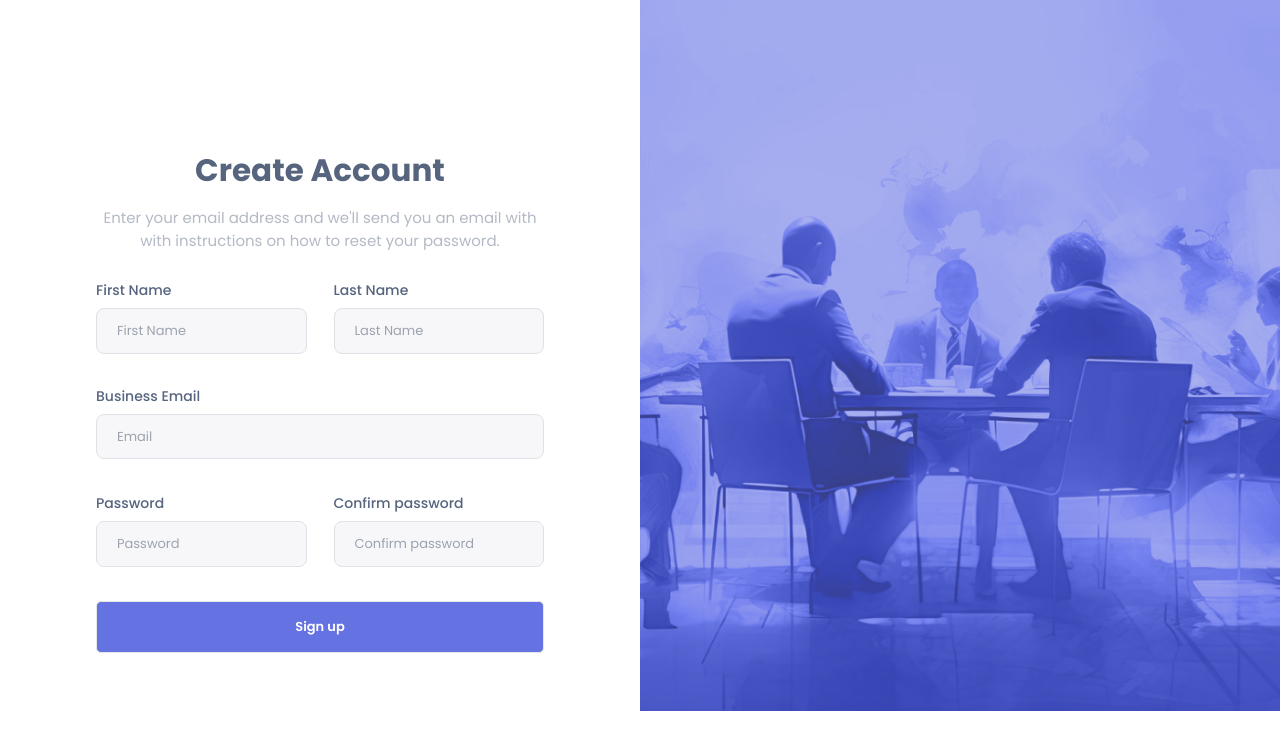
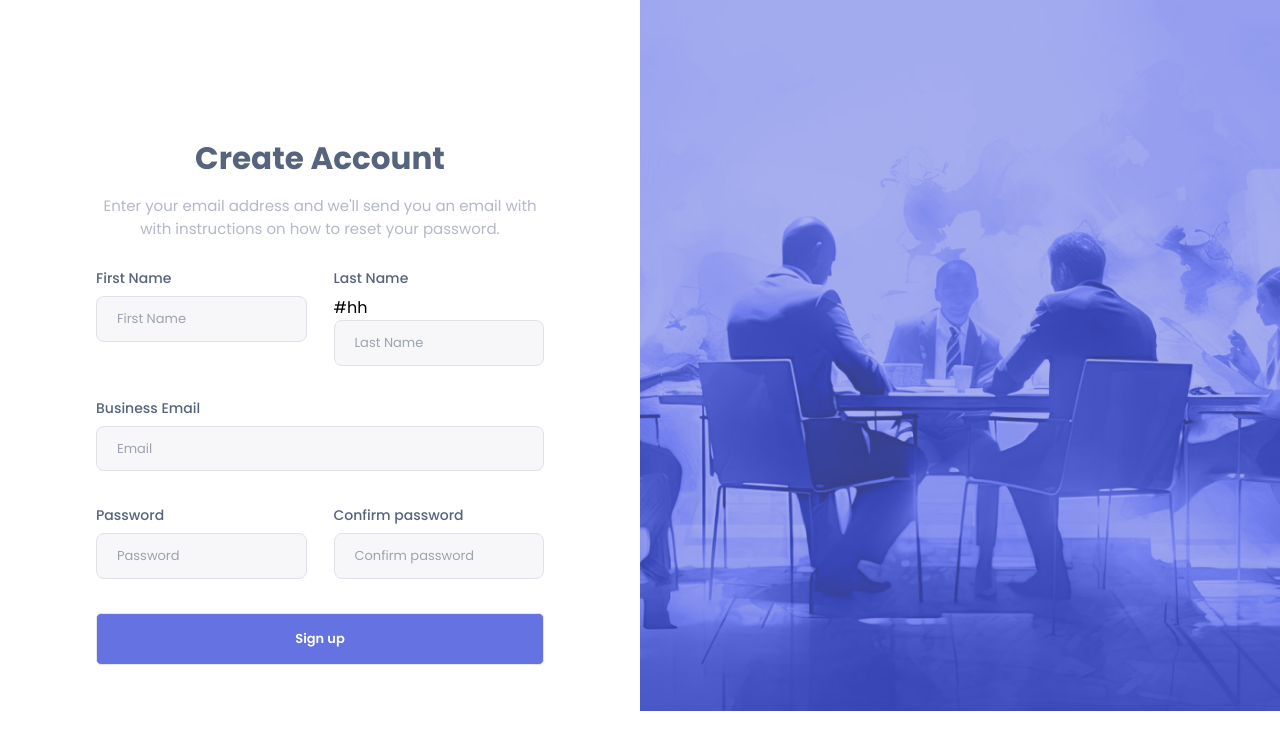
Before and after one commit to othmaneassari/Calendly-Clone-Frontend, a React (Create React App) app: page /Register in a window 1280 px wide. Shown: the top 750 px of the page. Built offline with nearby package versions, Linux system fonts and the light colour scheme.

Commit message:
adding #hh

```diff
--- a/src/components/auth/Register.jsx
+++ b/src/components/auth/Register.jsx
@@ -41,6 +41,7 @@ function Register() {
                 >
                   Last Name
                 </label>
+                #hh
                 <div className="flex items-center justify-between bg-[#F7F7F9] px-5 p-3 rounded-lg border border-[#DFE1E7] mb-4">
                   <input
                     className="w-full"
```
